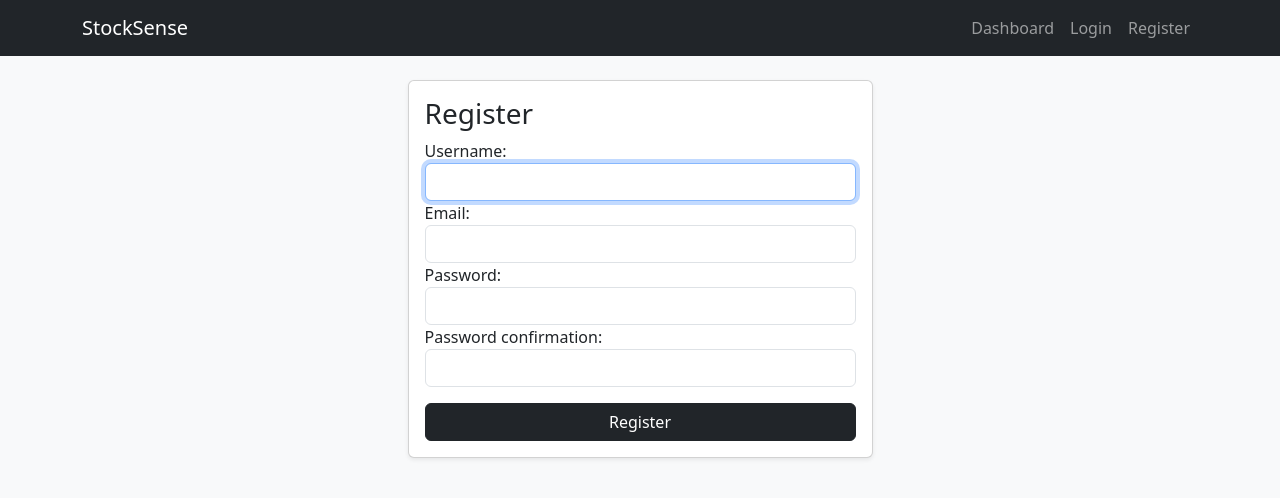
After one commit to ipsita0028/stocksense, a Django app: page /accounts/register/ in a window 1280 px wide. The commit adds this page. Shown: the top 498 px of the page. Run offline with Django 5.2, Linux system fonts and the light colour scheme.

Commit message:
feat: user authentication

```diff
--- /dev/null
+++ b/accounts/forms.py
@@ -0,0 +1,21 @@
+from django import forms
+from django.contrib.auth.forms import UserCreationForm, AuthenticationForm
+
+
+class BootstrapMixin:
+    def __init__(self, *args, **kwargs):
+        super().__init__(*args, **kwargs)
+        for field in self.fields.values():
+            field.widget.attrs['class'] = 'form-control'
+            field.help_text = ''
+
+
+class RegisterForm(BootstrapMixin, UserCreationForm):
+    email = forms.EmailField()
+
+    class Meta(UserCreationForm.Meta):
+        fields = ('username', 'email')
+
+
+class LoginForm(BootstrapMixin, AuthenticationForm):
+    pass
--- /dev/null
+++ b/accounts/urls.py
@@ -0,0 +1,13 @@
+from django.urls import path
+from django.contrib.auth import views as auth_views
+
+from . import views
+from .forms import LoginForm
+
+urlpatterns = [
+    path('register/', views.register, name='register'),
+    path('login/', auth_views.LoginView.as_view(
+        authentication_form=LoginForm, template_name='auth.html',
+        extra_context={'title': 'Login'}), name='login'),
+    path('logout/', auth_views.LogoutView.as_view(), name='logout'),
+]
--- a/accounts/views.py
+++ b/accounts/views.py
@@ -1,3 +1,14 @@
-from django.shortcuts import render
+from django.contrib import messages
+from django.contrib.auth import login
+from django.shortcuts import render, redirect
 
-# Create your views here.
+from .forms import RegisterForm
+
+
+def register(request):
+    form = RegisterForm(request.POST or None)
+    if form.is_valid():
+        login(request, form.save())
+        messages.success(request, 'Welcome to StockSense!')
+        return redirect('home')
+    return render(request, 'auth.html', {'form': form, 'title': 'Register'})
--- a/config/urls.py
+++ b/config/urls.py
@@ -15,10 +15,12 @@ Including another URLconf
     2. Add a URL to urlpatterns:  path('blog/', include('blog.urls'))
 """
 from django.contrib import admin
-from django.urls import path
-from django.views.generic import *
+from django.urls import path ,include
+from django.views.generic import TemplateView
 
 urlpatterns = [
     path('admin/', admin.site.urls),
     path('', TemplateView.as_view(template_name='home.html'), name='home'),
+    path('accounts/', include('accounts.urls')),
+
 ]
--- /dev/null
+++ b/templates/auth.html
@@ -0,0 +1,9 @@
+{% extends 'base.html' %} {% block content %}
+<div class="col-md-5 mx-auto card shadow-sm card-body">
+  <h3>{{ title }}</h3>
+  <form method="post">
+    {% csrf_token %} {{ form.as_div }}
+    <button class="btn btn-dark w-100 mt-3">{{ title }}</button>
+  </form>
+</div>
+{% endblock %}
--- a/templates/base.html
+++ b/templates/base.html
@@ -13,8 +13,20 @@
     <nav class="navbar navbar-expand-lg navbar-dark bg-dark">
       <div class="container">
         <a class="navbar-brand" href="/">StockSense</a>
-        <div class="navbar-nav">
+        <div class="navbar-nav ms-auto align-items-center">
           <a class="nav-link" href="/">Dashboard</a>
+          {% if user.is_authenticated %}
+          <span class="navbar-text me-3">Hi, {{ user.username }}</span>
+          <form method="post" action="{% url 'logout' %}" class="d-inline">
+            {% csrf_token %}
+            <button type="submit" class="btn btn-outline-light btn-sm">
+              Logout
+            </button>
+          </form>
+          {% else %}
+          <a class="nav-link" href="{% url 'login' %}">Login</a>
+          <a class="nav-link" href="{% url 'register' %}">Register</a>
+          {% endif %}
         </div>
       </div>
     </nav>
```
Also changed, not shown: config/settings.py (+10 -0 lines), templates/home.html (+23 -6 lines).
